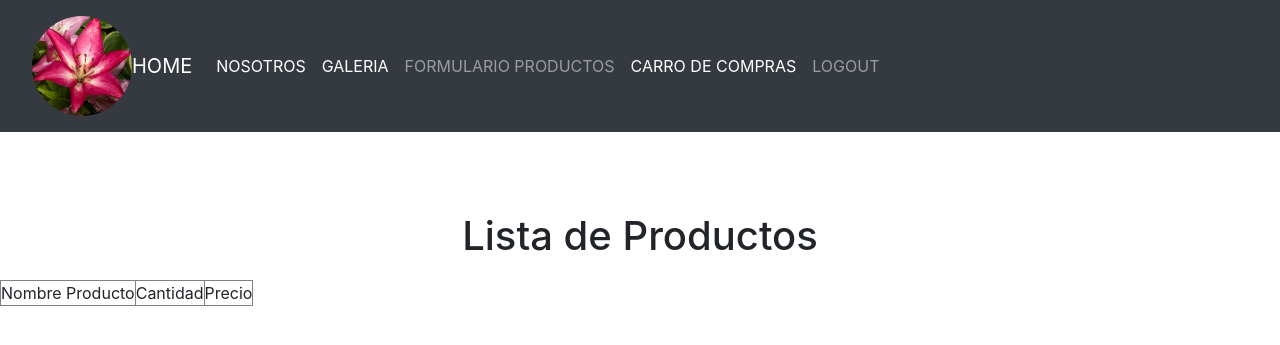
After one commit to EliseBarbara/PETALOS_repositorio, a Django app: page /vaciar_carrito/ in a window 1280 px wide. The commit adds this page. Shown: the top 345 px of the page. Run offline with Django 3.2, Linux system fonts and the light colour scheme; some libraries are stand-ins or nearby versions.

Commit message:
carro de compras con errores
- Se añade carro de compras
- Error al intentar reconocer el atributo "valor" de producto
- No se puede probar

```diff
--- a/myProyecto/floreria/templates/core/base.html
+++ b/myProyecto/floreria/templates/core/base.html
@@ -47,6 +47,11 @@
                         <li class="nav-item">
                             <a class="nav-link" href="{% url 'FORMU' %}">FORMULARIO PRODUCTOS</a>
                         </li>
+                        <li class="nav-item active">
+                            <a class="nav-link" href="{% url 'CARRITO' %}">CARRO DE COMPRAS
+                                <span class="sr-only">(current)</span>
+                            </a>
+                        </li>
                         <li class="nav-item">
                             <a class="nav-link" href="{% url 'CERRAR_SESION' %}">LOGOUT<a>
                         </li>
--- /dev/null
+++ b/myProyecto/floreria/templates/core/carrito.html
@@ -0,0 +1,26 @@
+{% extends "core/base.html" %}
+
+{% block titulo %}
+    Carrito de Compras
+{% endblock titulo %}
+{% load static %}
+
+{% block contenido %}
+
+    <h1> Lista de Productos </h1>
+    <table border="1">
+        <tr>
+            <td>Nombre Producto</td>
+            <td>Cantidad</td>
+            <td>Precio</td>
+        </tr>
+        {% for f in lista %}
+        <tr>
+            <td>{{f}}</td>
+            <td></td>
+            <td></td>
+        </tr>
+        {% endfor %}
+    </table>
+
+{% endblock contenido %}
--- a/myProyecto/floreria/templates/core/galeria.html
+++ b/myProyecto/floreria/templates/core/galeria.html
@@ -19,8 +19,9 @@
         <div class="producto2">
             <a href="{% url 'ELIMINAR' f.name %}">Eliminar Producto</a>
         </div>
-        <div  class="producto3">Añadir al Carro</div>
-    </div>
+        <div  class="producto3">
+            <a href="{% url 'AGREGAR_CARRO' f.name %}">Agregar al Carro</a>
+        </div>
     {% endfor %}
 
     <h2>{{msg}}</h2>
--- a/myProyecto/floreria/urls.py
+++ b/myProyecto/floreria/urls.py
@@ -11,4 +11,7 @@ urlpatterns = [
     path('formulario/',formulario,name='FORMU'),
     path('galeria/',galeria,name='GALE'),
     path('eliminar_producto/<id>/',eliminar_producto,name='ELIMINAR'),
+    path('agregar_carro/<id>/',agregar_carro,name='AGREGAR_CARRO'),
+    path('carrito/',carrito,name='CARRITO'),
+    path('vaciar_carrito/',vaciar_carrito,name='VACIARCARRITO'),
 ]
--- a/myProyecto/floreria/views.py
+++ b/myProyecto/floreria/views.py
@@ -6,6 +6,14 @@ from django.contrib.auth.models import User
 from django.contrib.auth import authenticate,logout,login as auth_login
 from django.contrib.auth.decorators import login_required
 from django.http import HttpResponse
+
+
+#Método para vaciar carro de compras
+def vaciar_carrito(request):
+    request.session["carro"]=""
+    lista=request.session.get("carro","")
+    return render(request,"core/carrito.html",{'lista':lista})
+
 
 def  login(request):
     return render(request,'core/login.html')
@@ -58,7 +66,7 @@ def formulario(request):
 #Método para mostrar la galería
 @login_required(login_url='/login/')
 def galeria(request):
-    flores=Producto.objects.all()# select * from producto
+    flores=Producto.objects.all()# select * from Producto
     return render(request, 'core/galeria.html',{'listaflores':flores})
 
 #Método para eliminar un producto desde la galería
@@ -74,3 +82,47 @@ def eliminar_producto(request,id):
 
     flores=Producto.objects.all()
     return render(request,'core/galeria.html',{'listaflores':flores,'msg':mensaje})
+
+#Métodos para administrar Carro de compras
+
+
+#Método para agregar productos al carro de compras
+@login_required(login_url='/login/')
+def agregar_carro(request,id):
+    #recuperar el valor del producto (select * from Producto where mane like (%id%))
+    producto=Producto.objects.filter(name__contains=id)
+    precio=producto.valor
+    #recuperar una sesion llamada 'carro' y de no existir no deja nada ''
+    sesion = request.session.get("carro","")
+    #buscar el producto en el interior del listado; split: separa elementos del arreglo que van mutando
+    arr=sesion.split(";")
+    #almacena los registros limpios
+    arr2=''
+    sw=0
+    cant=1
+    for f in arr:
+        flo=f.split(":")
+        if flo[0]==id:
+            cant=int(flo[1])+1
+            sw=1
+            arr2=arr2+str(flo[0])+":"+str(cant)+":"+str(precio)+";"
+        elif not flo[0]=="":#para q no recupere el "" como un elemento diferente
+            cant=flo[1]
+            arr2=arr2+str(flo[0])+":"+str(cant)+":"+str(precio)+";"
+    #verifica si el producto existe o no
+    if sw==0:
+        arr2=arr2+str(id)+":"+str(1)+":"+str(precio)+";"
+
+    #en sesion carro almaceno lo que trae la sesion más el titulo del producto
+    request.session["carro"]=arr2
+    flores=Producto.objects.all()
+    #renderizar la pagina, pasandole el listado de productos
+    msg='Se agregó el Producto al carro de compras'
+    return render(request,'core/galeria.html',{'listaflores':flores,'msg':msg})
+
+@login_required(login_url='/login/')
+def carrito(request):
+    lista=request.session.get("carro","")
+    #le decimos como se separan los elementos
+    arr=lista.split(";")
+    return render(request,"core/carrito.html",{'lista':arr})
```
Also changed, not shown: myProyecto/db.sqlite3, myProyecto/media/flores/ramillete-de-iris.jpg.png (added).
